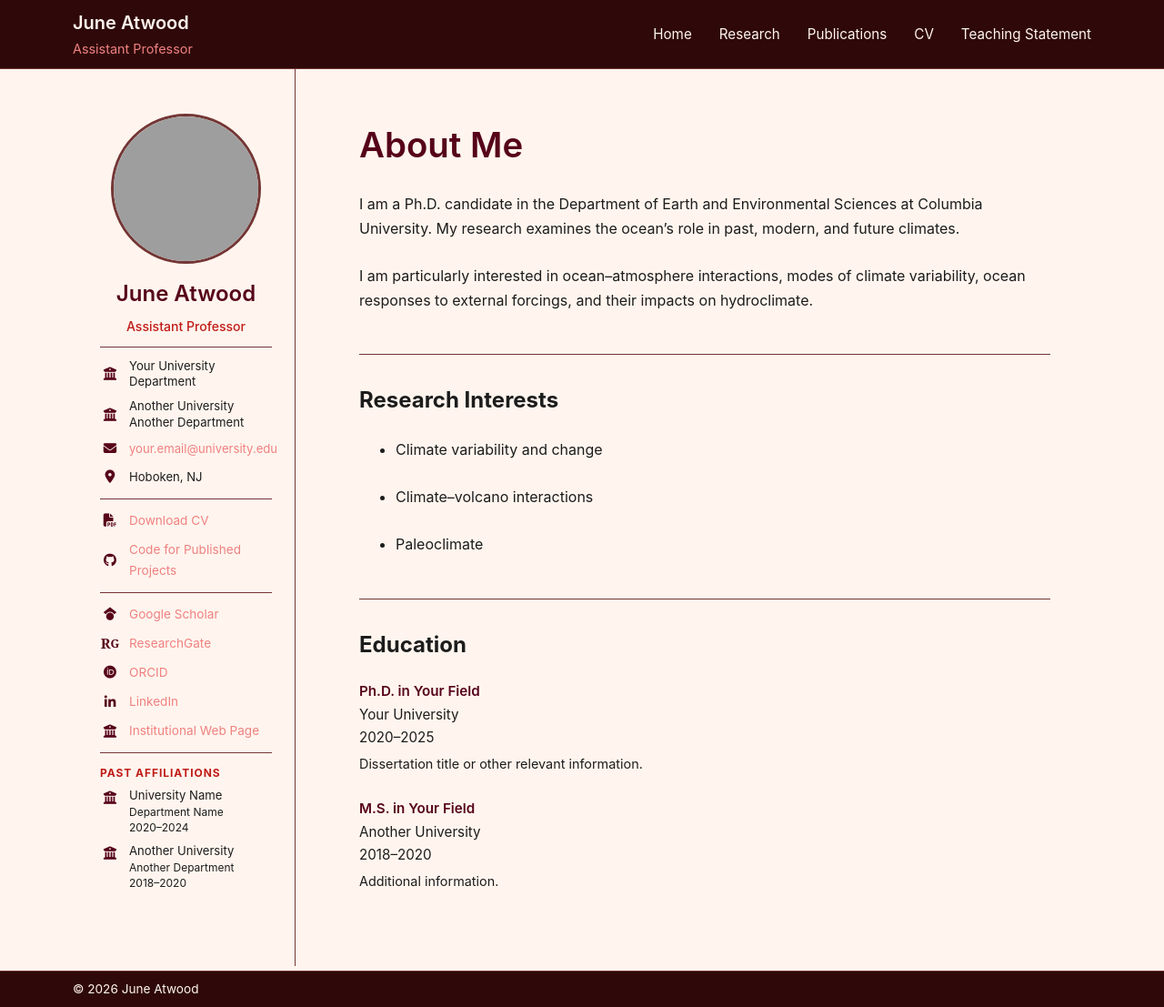
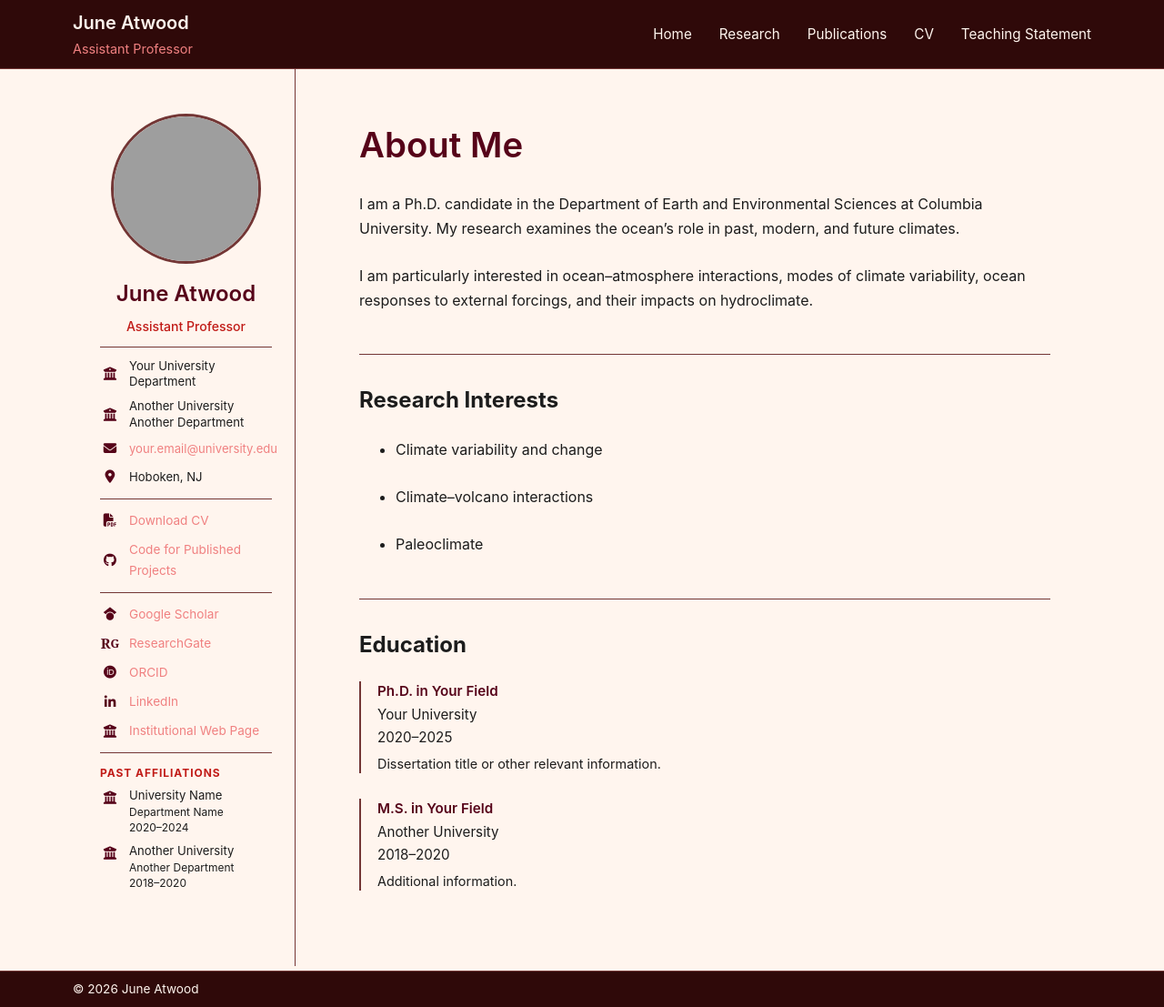
Before and after one commit to isugiura/isugiura.github.io, a Jekyll site: the page built from index.md, in a window 1280 px wide and 1107 px high. Shown: the whole window at 91% size. Built offline with Jekyll 4.4.1, drawn with Linux system fonts in a browser that asks for light colours; grey boxes are pictures that could not be loaded.

Commit message:
Still formatting

```diff
--- a/assets/css/style.scss
+++ b/assets/css/style.scss
@@ -672,7 +672,7 @@ body {
 .publication-links a:hover {
   color: var(--link-hover);
 
-  text-decoration: underline;
+  text-decoration: none;
 }
 
 
@@ -885,12 +885,32 @@ body {
    PUBLICATION LISTS
    ========================================================= */
 
+/*
+   The vertical line belongs to each individual
+   publication rather than to the entire list.
+*/
+
 .publication-list {
   margin-top: 20px;
+}
 
-  padding-left: 20px;
+
+/* Individual publication */
+
+.publication-view .publication {
+  margin-bottom: 28px;
+
+  padding-left: 18px;
 
   border-left: 2px solid var(--border);
+}
+
+
+/* Keep the final publication from adding
+   unnecessary bottom spacing */
+
+.publication-view .publication:last-child {
+  margin-bottom: 0;
 }
 
 
@@ -1002,20 +1022,11 @@ body {
    ========================================================= */
 
 /*
-   General CV entry.
+   CV section headings.
 
-   The CV page now pulls all information from
-   site_info.yml, including:
-
-   - Education
-   - Research Experience
-   - Teaching
-   - Awards and Honors
-   - Grants
-   - Presentations
-   - Professional Memberships
-   - Service
-   - Outreach
+   These intentionally use the same visual treatment
+   as the research topic headings, except that the
+   horizontal border is removed.
 */
 
 .main-content .cv-section-heading {
@@ -1029,7 +1040,7 @@ body {
   font-size: 1.5rem;
   font-weight: 600;
 
-  border-top: none;
+  border-top: 1px solid var(--border);
 }
 
 
@@ -1038,16 +1049,38 @@ body {
 }
 
 
-/* CV entires */
+/* =========================================================
+   CV ENTRIES
+   ========================================================= */
+
+/*
+   Each CV item gets its own vertical line.
+
+   The padding creates space between the line and
+   the content, while the margin creates space
+   between adjacent entries.
+*/
 
 .cv-entry {
   margin: 0 0 28px;
+
+  padding-left: 18px;
+
+  border-left: 2px solid var(--border);
 
   color: var(--text-main);
 
   font-size: 0.95rem;
 
   line-height: 1.5;
+}
+
+
+/* Keep the final CV entry from adding
+   unnecessary bottom spacing */
+
+.cv-entry:last-child {
+  margin-bottom: 0;
 }
 
 
@@ -1119,8 +1152,25 @@ body {
 
 
 /* =========================================================
-   HOME PAGE — EDUCATION
+   HOME PAGE
    ========================================================= */
+
+/* Research interests */
+
+.home-research-interests {
+  margin-top: 0;
+  margin-bottom: 25px;
+
+  padding-left: 22px;
+}
+
+
+.home-research-interests li {
+  margin-bottom: 2px;
+
+  line-height: 1.4;
+}
+
 
 /*
    Education entries on index.md reuse .cv-entry.
```
